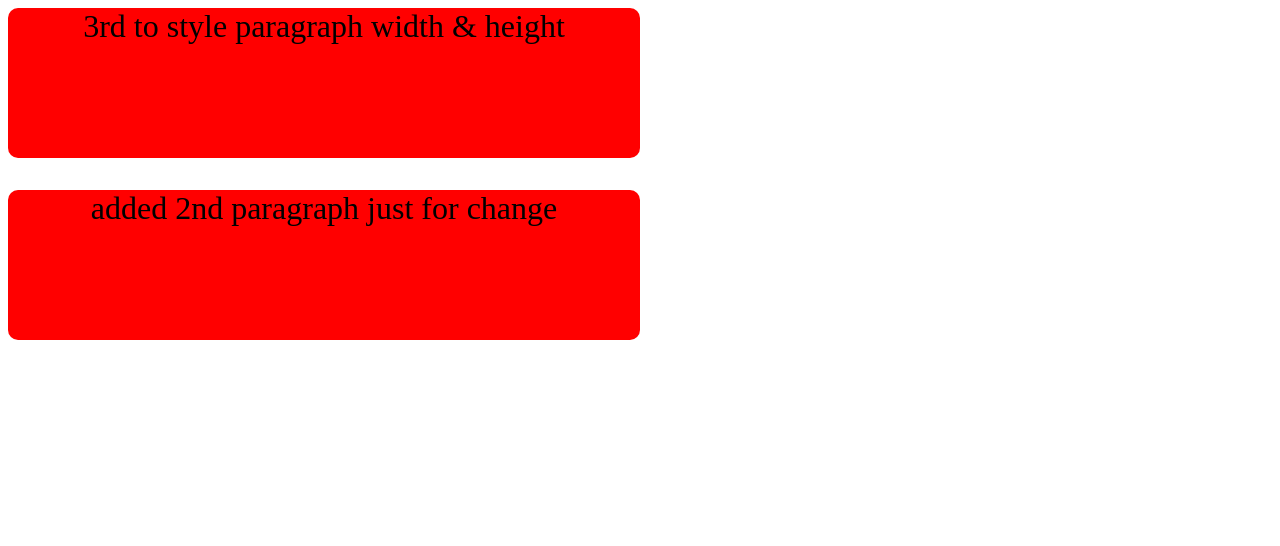
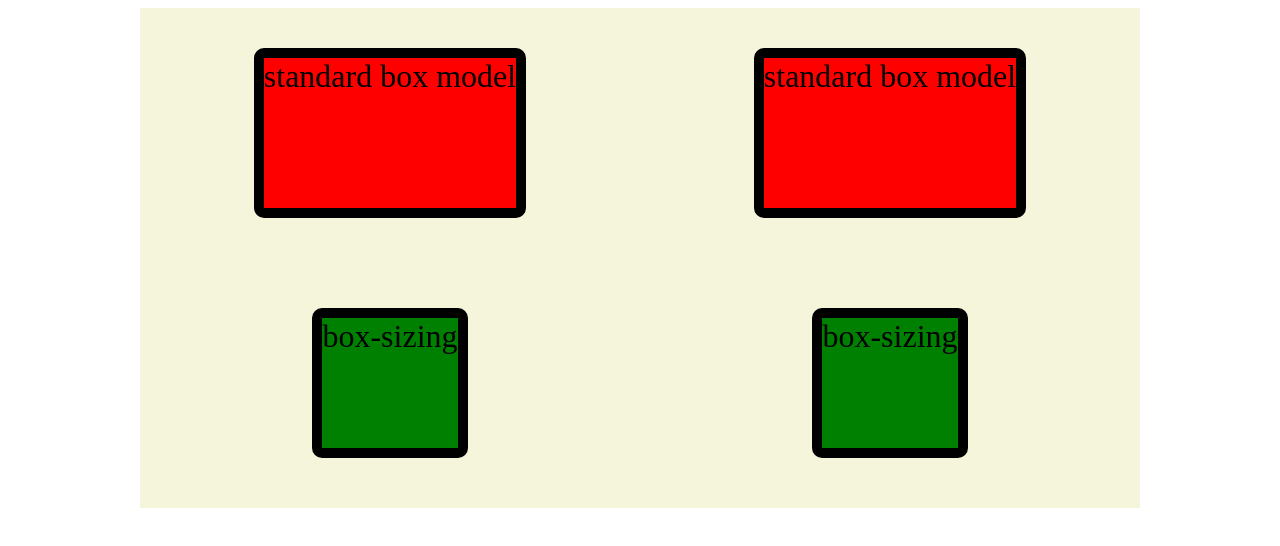
Before and after one commit to Bruce53005/git_practice, a plain HTML site: page index.html in a window 1280 px wide. Drawn offline with Linux system fonts and the light colour scheme.

Commit message:
standard box model and box-sizing border-box

```diff
--- a/index.html
+++ b/index.html
@@ -7,7 +7,15 @@
       <title>Git Practice</title>
     </head>
     <body>
-        <p>3rd to style paragraph width & height</p>
-        <p>added 2nd paragraph just for change</p>
+        <main>
+            <div class="standard">
+                <p>standard box model</p>
+                <p>standard box model</p>
+            </div>
+            <div class="box-size">
+                <p>box-sizing</p>
+                <p>box-sizing</p>
+            </div>
+        </main>
     </body>
 </html>
--- a/style.css
+++ b/style.css
@@ -1,8 +1,34 @@
-p{
+main{
+    background: pink;
+    width: 1000px;
+    height: 300px;
+    margin: 0 auto;
+
+
+
+}
+.box-size, .standard{
+    background: beige;
+    height: 250px;
+    display: flex;
+    justify-content: space-around;
+    align-items: center;
+
+}
+
+.standard p{
     background: red;
-    width: 50%;
+}
+.box-size p{
+    box-sizing: border-box;
+    background: green;
+}
+.standard p, .box-size p{
+    max-width: 45%;
     height: 150px;
+    margin: 0;
     border-radius: 10px;
+    border: 10px solid black;
     text-align: center;
     font-size: 2em;
 }
```
